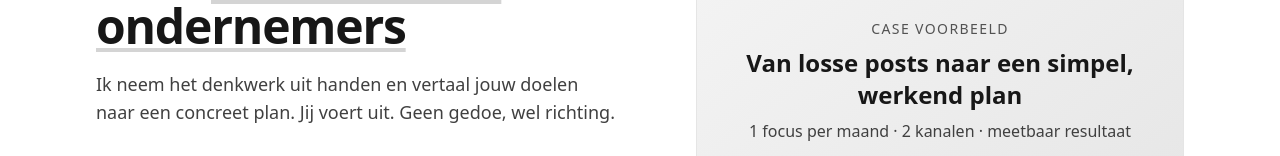
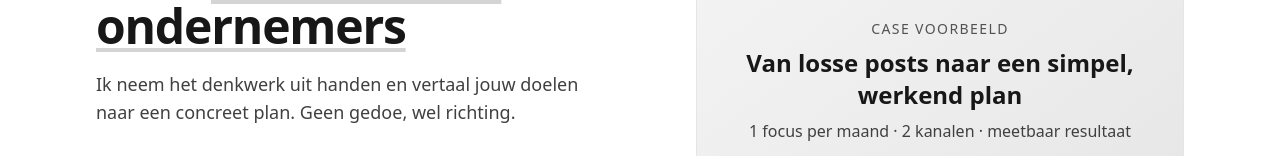
Before and after one commit to Emmahl98/dorabelle, a website: page src/index.html in a window 1280 px wide. Shown: the part 287-443 px from the top of the page. Drawn offline with nearby package versions, Linux system fonts and the light colour scheme; files that its build step writes are made by us from their sources.

Commit message:
Update index.html

```diff
--- a/src/index.html
+++ b/src/index.html
@@ -30,7 +30,7 @@
     <div class="mx-auto max-w-6xl px-4 sm:px-6 lg:px-8 py-20 grid lg:grid-cols-2 gap-12 items-center">
       <div>
         <h1 class="text-4xl sm:text-5xl font-semibold tracking-tight leading-[1.1]">Duidelijke marketingstrategie voor <span class="underline decoration-neutral-300 underline-offset-4">kleine lokale ondernemers</span></h1>
-        <p class="mt-5 text-neutral-700 text-lg">Ik neem het denkwerk uit handen en vertaal jouw doelen naar een concreet plan. Jij voert uit. Geen gedoe, wel richting.</p>
+        <p class="mt-5 text-neutral-700 text-lg">Ik neem het denkwerk uit handen en vertaal jouw doelen naar een concreet plan. Geen gedoe, wel richting.</p>
         <div class="mt-8 flex flex-wrap gap-3">
           <a href="#contact" class="inline-flex items-center rounded-xl bg-neutral-900 text-white px-5 py-3 font-medium hover:bg-neutral-800 transition">Plan een kennismaking</a>
           <a href="#aanbod" class="inline-flex items-center rounded-xl border border-neutral-300 px-5 py-3 font-medium hover:border-neutral-900 transition">Bekijk het aanbod</a>
```
